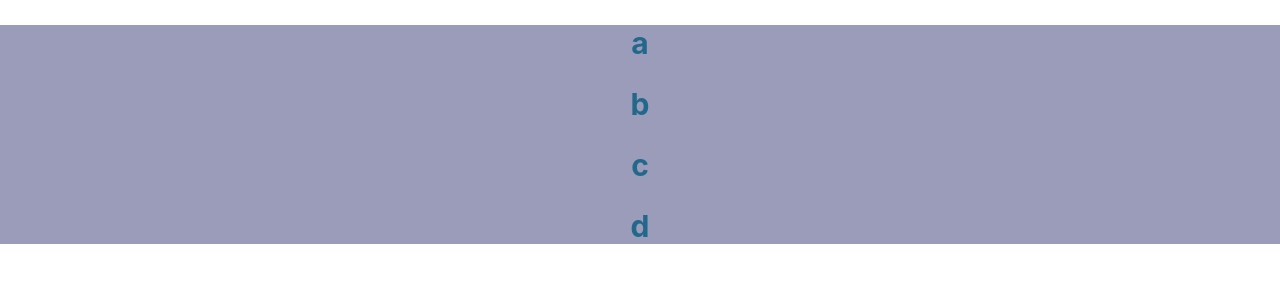
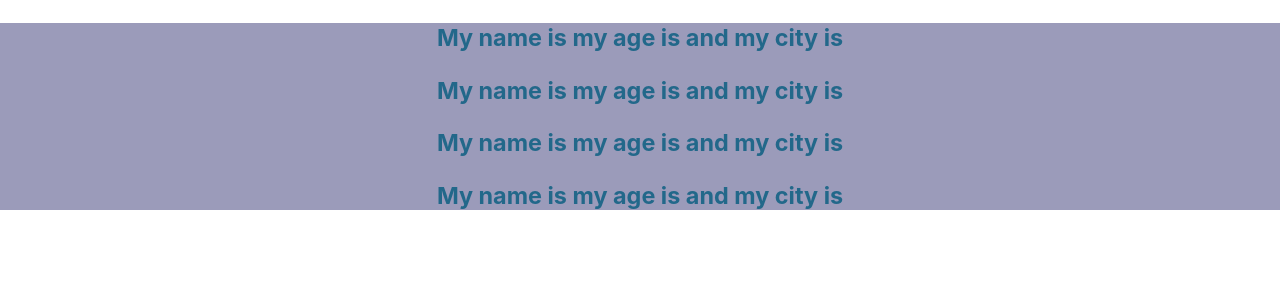
Before and after one commit to hanzalarohan123/Lupin, a React (Create React App) app: page / in a window 1280 px wide. Shown: the top 300 px of the page. Built offline with nearby package versions, Linux system fonts and the light colour scheme.

Commit message:
learn how to render list in 2 files but need more practice

```diff
--- a/src/App.js
+++ b/src/App.js
@@ -10,9 +10,11 @@ import BindClick from "./Components/BindClick";
 import ParentComponent from "./Components/ParentComponent";
 import IfnElse from "./Components/IfnElse";
 import ListRendering from "./Components/ListRendering";
+import PersonRendering from "./Components/PersonRendering";
 function App() {
   return (
     <div className="App">
+      <PersonRendering/>
       <ListRendering/>
       {/*<IfnElse/>
 
--- a/src/Components/ListRendering.js
+++ b/src/Components/ListRendering.js
@@ -1,15 +1,34 @@
 import React from 'react'
+import PersonRendering from './PersonRendering'
 
 function ListRendering() {
-    const names =['a','b','c','d']
-    const renderedNames =names.map(name => <h2>{name}</h2>)
-  return (
-    <div>
+    //simple list rendering
+    //const names =['a','b','c','d']
+    //const renderedNames =names.map(name => <h2>{name}</h2>)
+    const persons = [
+        {
+            name: 'josh',
+            age: 20,
+            city: 'khi'
+        },
+        {
+            name: 'hosh',
+            age: 23,
+            city: 'isb'
+        }, {
+            name: 'khosh',
+            age: 12,
+            city: 'lhr'
+        }
+    ]
+    //const RenderingPersons =Persons.map(person=> <h3>My name is {person.name} my age is {person.age} and my city is {person.city}</h3>)
+    const personSecondFile = persons.map(person => <PersonRendering person={person} />)
 
-        {renderedNames}
 
-    </div>
-  )
+    return <div> {personSecondFile} </div>
+
+
+
 }
 
 export default ListRendering
--- /dev/null
+++ b/src/Components/PersonRendering.js
@@ -0,0 +1,10 @@
+import React from 'react'
+
+
+function PersonRendering(person) {
+  return (
+    <h3>My name is {person.name} my age is {person.age} and my city is {person.city}</h3>
+  )
+}
+
+export default PersonRendering
```
